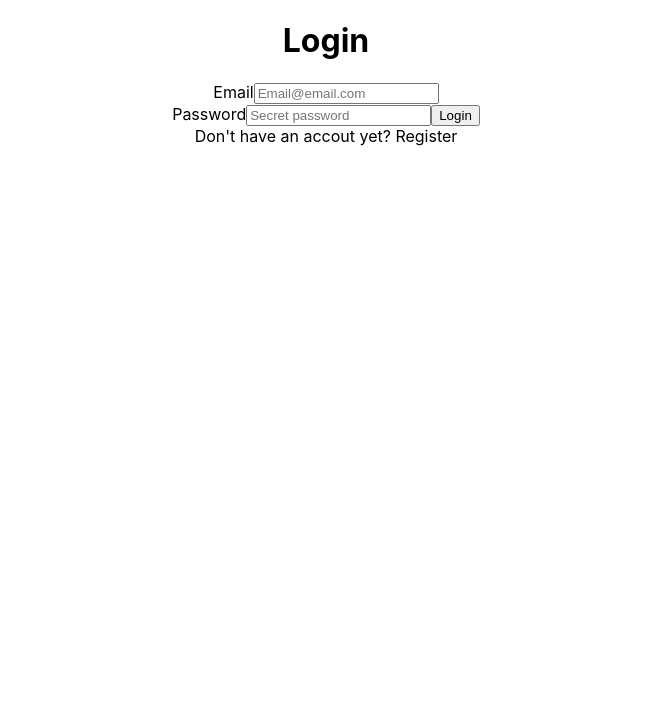
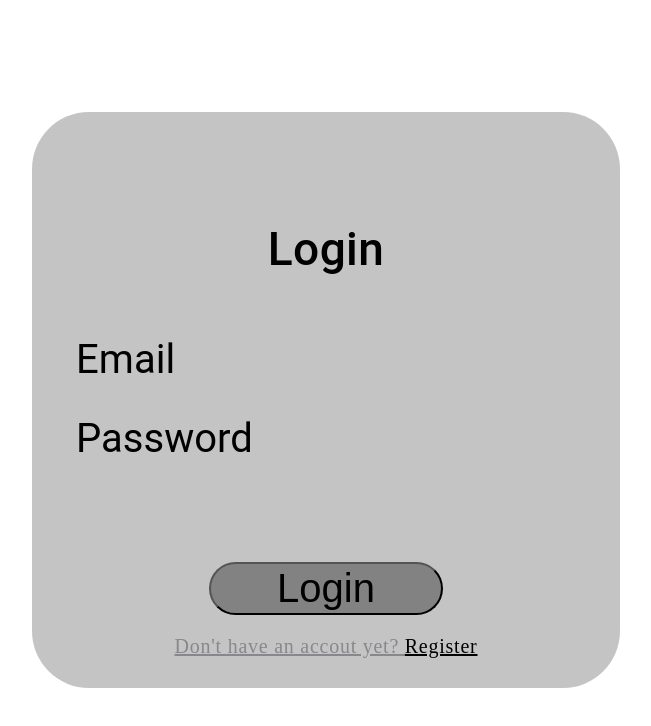
Before and after one commit to midnight-sl/firebase-timer, a React (Create React App) app: page /login in a window 1280 px wide. Shown: the top 726 px of the page, without its empty margins (314-965 px from the left). Built offline with nearby package versions, Linux system fonts and the light colour scheme; no server answers.

Commit message:
login panels styles added

```diff
--- a/src/components/Login.js
+++ b/src/components/Login.js
@@ -2,6 +2,7 @@ import React, { useCallback, useContext } from 'react';
 import { withRouter, Redirect } from 'react-router';
 import app from '../base';
 import { AuthContext } from './Auth';
+import '../styles/logIn.css'
 
 const Login = ({ history }) => {
   const handleLogin = useCallback(
@@ -33,21 +34,20 @@ const Login = ({ history }) => {
 
 
   return (
-    <div>
-      <h1>Login</h1>
+    <div className="panel login">
+      <h1 id="login">Login</h1>
       <form onSubmit={handleLogin}>
-        <label>
+        <label className="login-label">
           Email
-          <input name="email" type="email" placeholder="Email@email.com" />
+          <input name="email" type="email" />
         </label>
-        <br />
-        <label>
+        <label className="login-label">
           Password
-          <input name="password" type="password" placeholder="Secret password" />
+          <input name="password" type="password" />
         </label>
         <button type="submit">Login</button>
       </form>
-      <a onClick={handleGoToRegister}>Don't have an accout yet? Register</a>
+      <a onClick={handleGoToRegister}>Don't have an accout yet? <span>Register</span></a>
     </div>
   );
 };
--- a/src/components/SignUp.js
+++ b/src/components/SignUp.js
@@ -35,31 +35,28 @@ const SignUp = ({ history }) => {
     }, [history]);
 
   return (
-    <div>
-      <h1>Register</h1>
+    <div className="panel sign-up">
+      <h1 id="register">Register</h1>
       <form onSubmit={handleSignUp}>
-        <label>
+        <label className="sign-up-label">
           First Name
-          <input name="firstName" type="text" placeholder="Your First Name" />
+          <input name="firstName" type="text" />
         </label>
-        <br />
-        <label>
+        <label className="sign-up-label">
           Last Name
-          <input name="lastName" type="text" placeholder="Your Last Name" />
+          <input name="lastName" type="text" />
         </label>
-        <br />
-        <label>
+        <label className="sign-up-label">
           Email
-          <input name="email" type="email" placeholder="Email@email.com" />
+          <input name="email" type="email" />
         </label>
-        <br />
-        <label>
+        <label className="sign-up-label">
           Password
-          <input name="password" type="password" placeholder="Secret password" />
+          <input name="password" type="password" />
         </label>
         <button type="submit">Sign Up</button>
       </form>
-      <a onClick={handleGoToLogin}>Already registered? Log in</a>
+      <a onClick={handleGoToLogin}>Already registered? <span>Log in </span></a>
     </div>
   );
 };
--- a/src/styles/App.css
+++ b/src/styles/App.css
@@ -1,23 +1,7 @@
 .App {
   text-align: center;
+  display: flex;
+  justify-content: center;
+  align-items: center;
+  height: 100vh;
 }
-
-.App-logo {
-  height: 40vmin;
-  pointer-events: none;
-}
-
-.App-header {
-  background-color: #282c34;
-  min-height: 100vh;
-  display: flex;
-  flex-direction: column;
-  align-items: center;
-  justify-content: center;
-  font-size: calc(10px + 2vmin);
-  color: white;
-}
-
-.App-link {
-  color: #61dafb;
-}
--- a/src/styles/index.css
+++ b/src/styles/index.css
@@ -1,13 +1,6 @@
 body {
   margin: 0;
-  font-family: -apple-system, BlinkMacSystemFont, 'Segoe UI', 'Roboto', 'Oxygen',
-    'Ubuntu', 'Cantarell', 'Fira Sans', 'Droid Sans', 'Helvetica Neue',
-    sans-serif;
+  font-family: 'Roboto', sans-serif;
   -webkit-font-smoothing: antialiased;
   -moz-osx-font-smoothing: grayscale;
 }
-
-code {
-  font-family: source-code-pro, Menlo, Monaco, Consolas, 'Courier New',
-    monospace;
-}
--- /dev/null
+++ b/src/styles/logIn.css
@@ -0,0 +1,96 @@
+.panel {
+  width: 588px;
+  height: 576px;
+
+  display: flex;
+  flex-direction: column;
+  background: #C4C4C4;
+  border-radius: 57px;
+}
+
+h1 {
+  font-family: 'Roboto';
+  font-style: normal;
+  font-weight: 500;
+  font-size: 46px;
+  line-height: 54px;
+  letter-spacing: 0.0075em;
+  color: #000000;
+}
+#login {
+  margin: 110px 0 0 0;
+}
+#register {
+  margin: 60px 0 0 0;
+}
+
+form {
+  display: flex;
+  flex-direction: column;
+  align-items: center;
+  height: 100%;
+  width: 85%;
+  padding: 60px 0 20px 0;
+  margin: 0 auto;
+}
+label {
+  font-family: Roboto;
+  font-style: normal;
+  font-weight: normal;
+  font-size: 40px;
+  line-height: 47px;
+
+  width: 100%;
+  display: flex;
+  justify-content: space-between;
+}
+.login-label {
+  padding-bottom: 30px;
+}
+.sign-up-label {
+  padding-bottom: 20px;
+}
+input {
+  background-color: #C4C4C4;
+  border-style: none;
+  font-size: 40px;
+  line-height: 47px;
+  width: 65%;
+}
+
+.sign-up input {
+  width: 60%;
+}
+button {
+  background: #828282;
+  border-radius: 63px;
+  width: 47%;
+  font-size: 40px;
+  line-height: 47px;
+  margin: auto 0 0 0
+}
+
+.link-container {
+  display: flex;
+  align-self: flex-end;
+  text-align: center;
+}
+a {
+  font-family: Ubuntu;
+  font-style: normal;
+  font-weight: normal;
+  font-size: 20px;
+  line-height: 110%;
+
+  letter-spacing: 0.75px;
+  text-decoration-line: underline;
+  color: #88888C;
+
+  margin-bottom: 31px;
+}
+span {
+  color: #000000;
+  text-decoration-line: underline;
+  font-size: 20px;
+  line-height: 110%;
+}
```
Also changed, not shown: src/styles/timers.css (added).
